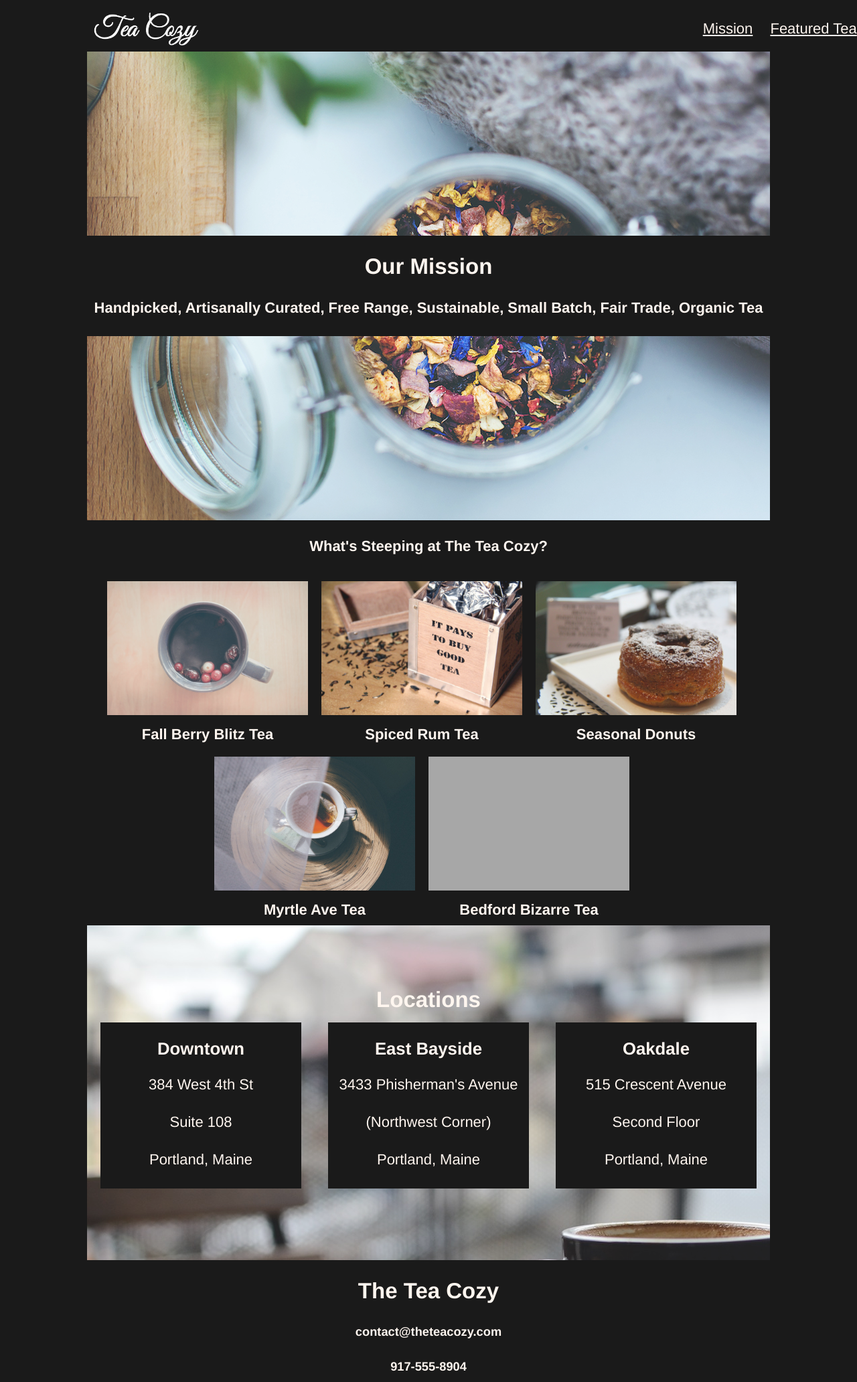
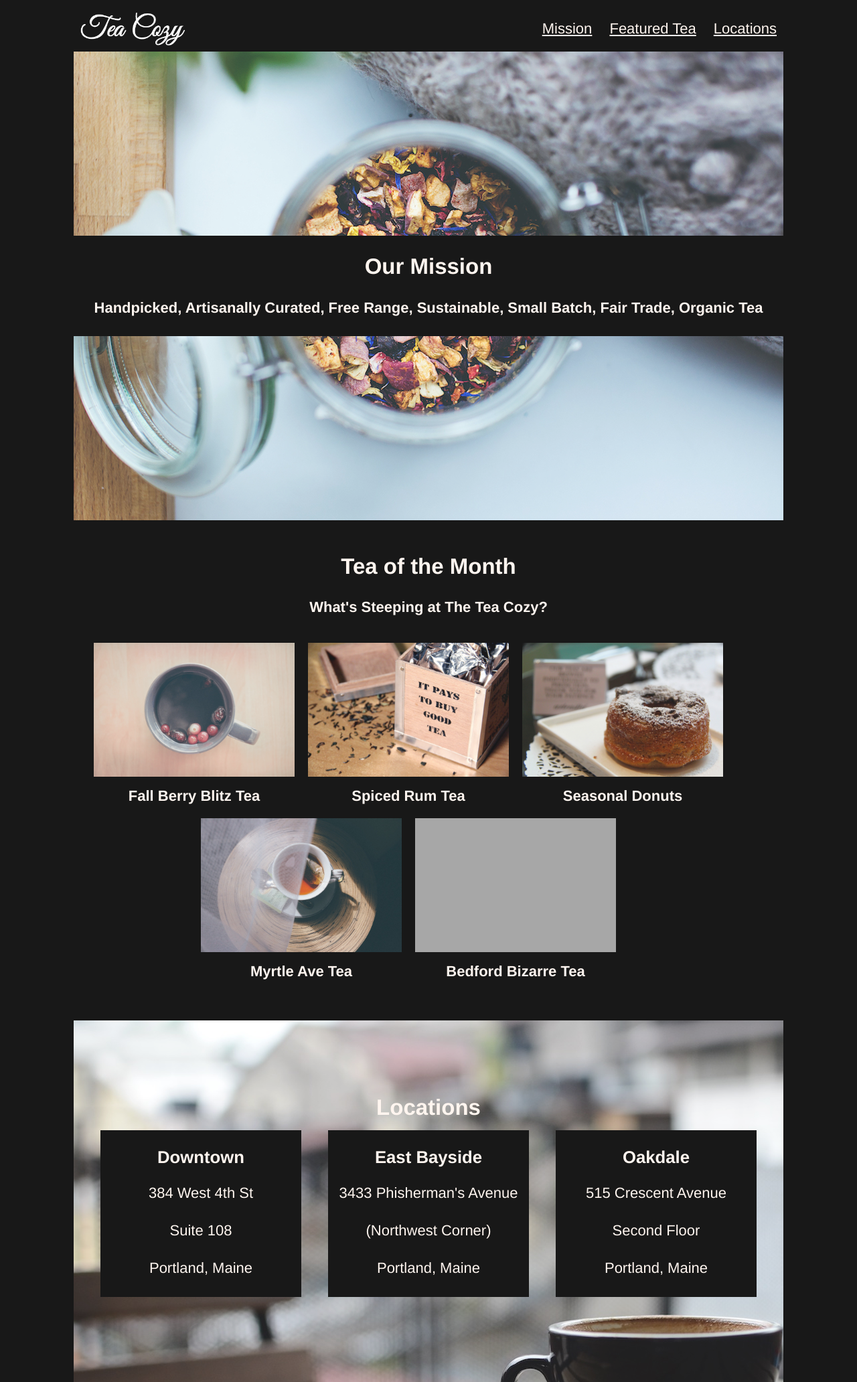
Before and after one commit to emdoem/CC-TeaCozy, a plain HTML site: page index.html in a window 1280 px wide. Shown: the top 2064 px of the page at 67% size. Drawn offline with Linux system fonts and the light colour scheme; grey boxes are pictures that could not be loaded.

Commit message:
finish styling

```diff
--- a/style.css
+++ b/style.css
@@ -7,19 +7,19 @@ html {
     text-align: center;
     display: flex;
     justify-content: center;
-    max-width: 1300px;
 }
 
 .header {
     overflow: hidden;
-    position: fixed;
+    position: sticky;
     background-color: black;
+    height: 69px;
     width: 100%;
-    height: 69px;
     display: flex;
     align-items: center;
     justify-content: space-between;
     z-index: 10;
+    flex-basis: 1300px;
 }
 
 .logo {
@@ -34,10 +34,10 @@ html {
 
 .jumbotron {
     background-image: url(img/img-mission-background.jpg);
+    background-position: center;
     height: 700px;
-    max-width: 1200px;
+    flex-basis: 1200px;
     position: relative;
-    top: 69px;
     display: flex;
     align-items: center;
 }
@@ -45,6 +45,10 @@ html {
 .mission {
     background-color: black;
     width: 100%;
+}
+
+.t-of-the-month {
+    margin: 50px 0;
 }
 
 .t-selection {
@@ -66,10 +70,11 @@ html {
 
 .locations {
     background-image: url(img/img-locations-background.jpg);
-    height: 500px;
+    min-height: 500px;
     display: flex;
     flex-direction: column;
     justify-content: center;
+    padding: 20px;
 }
 
 .locations h2 {
@@ -79,6 +84,7 @@ html {
 .loc-container {
     display: flex;
     justify-content: center;
+    flex-wrap: wrap;
 }
 
 .loc-box {
```
